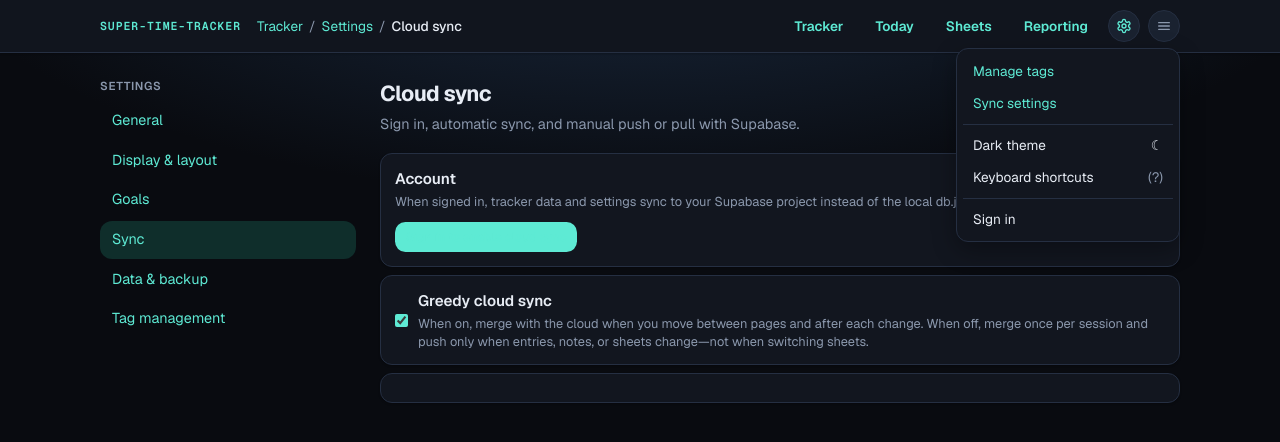
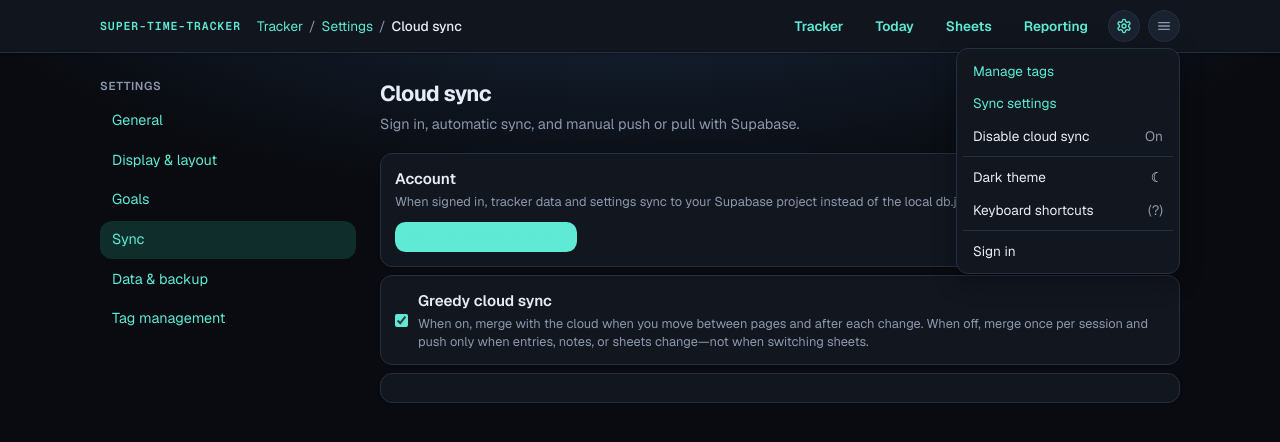
Before and after one commit to f3rnox/super-time-tracker-ui, a Next.js app: page /settings/cloud-sync in a window 1280 px wide. Both pictures are taken after a click on the button "Open menu". Shown: the top 442 px of the page. Built offline with nearby package versions, Linux system fonts and the light colour scheme; no server answers.

Commit message:
feat: add enable/disable cloud sync setting

```diff
--- a/components/cloud-sync-provider.tsx
+++ b/components/cloud-sync-provider.tsx
@@ -9,6 +9,7 @@ import {
   clear_tracker_db_merged_this_browser_session,
   has_tracker_db_merged_this_browser_session,
 } from '@/lib/has_tracker_db_merged_this_browser_session'
+import { is_cloud_sync_enabled } from '@/lib/is_cloud_sync_enabled'
 import { is_supabase_configured } from '@/lib/is_supabase_configured'
 import { run_tracker_db_cloud_sync } from '@/lib/run_tracker_db_cloud_sync'
 import { should_merge_tracker_db_on_navigation } from '@/lib/should_merge_tracker_db_on_navigation'
@@ -27,7 +28,7 @@ export function CloudSyncProvider({
   const skip_next_greedy_pathname_sync_ref = useRef(true)
 
   useEffect(() => {
-    if (!is_supabase_configured()) {
+    if (!is_supabase_configured() || !is_cloud_sync_enabled()) {
       return
     }
 
@@ -91,7 +92,11 @@ export function CloudSyncProvider({
   }, [router])
 
   useEffect(() => {
-    if (!is_supabase_configured() || !should_merge_tracker_db_on_navigation()) {
+    if (
+      !is_supabase_configured() ||
+      !is_cloud_sync_enabled() ||
+      !should_merge_tracker_db_on_navigation()
+    ) {
       return
     }
 
--- a/components/topbar-overflow-menu.tsx
+++ b/components/topbar-overflow-menu.tsx
@@ -6,6 +6,8 @@ import { useEffect, useRef, useState, useSyncExternalStore } from 'react'
 
 import { HamburgerIcon } from '@/components/hamburger-icon'
 import { build_auth_page_href } from '@/lib/build_auth_page_href'
+import { notify_settings_saved } from '@/lib/notify_settings_saved'
+import { cloud_sync_enabled_preference } from '@/lib/preferences/cloud_sync_enabled_preference'
 import { get_theme_server_snapshot, get_theme_snapshot } from '@/lib/get_theme_snapshot'
 import { subscribe_theme } from '@/lib/subscribe_theme'
 import { toggle_theme } from '@/lib/toggle_theme'
@@ -25,6 +27,11 @@ export function TopbarOverflowMenu(): React.ReactElement {
     subscribe_theme,
     get_theme_snapshot,
     get_theme_server_snapshot,
+  )
+  const cloud_sync_enabled = useSyncExternalStore(
+    cloud_sync_enabled_preference.subscribe,
+    cloud_sync_enabled_preference.get_snapshot,
+    cloud_sync_enabled_preference.get_server_snapshot,
   )
   const { email, is_configured, is_pending, sign_out } = use_supabase_auth_session()
 
@@ -74,6 +81,16 @@ export function TopbarOverflowMenu(): React.ReactElement {
     router.push(build_auth_page_href('sign_in', pathname))
   }
 
+  const toggle_cloud_sync_enabled = (): void => {
+    const next_value = cloud_sync_enabled === 'true' ? 'false' : 'true'
+
+    cloud_sync_enabled_preference.write(next_value)
+    cloud_sync_enabled_preference.notify()
+    notify_settings_saved(
+      next_value === 'true' ? 'Cloud sync enabled' : 'Cloud sync disabled',
+    )
+  }
+
   return (
     <div className="relative shrink-0" ref={menu_ref}>
       <button
@@ -121,6 +138,28 @@ export function TopbarOverflowMenu(): React.ReactElement {
               Sync settings
             </Link>
           </li>
+          {is_configured ? (
+            <li role="none">
+              <button
+                type="button"
+                className={menu_item_class}
+                role="menuitemcheckbox"
+                aria-checked={cloud_sync_enabled === 'true'}
+                onClick={toggle_cloud_sync_enabled}
+              >
+                <span className="inline-flex w-full items-center justify-between gap-2">
+                  <span>
+                    {cloud_sync_enabled === 'true'
+                      ? 'Disable cloud sync'
+                      : 'Enable cloud sync'}
+                  </span>
+                  <span className="text-muted" aria-hidden="true">
+                    {cloud_sync_enabled === 'true' ? 'On' : 'Off'}
+                  </span>
+                </span>
+              </button>
+            </li>
+          ) : null}
           <li
             className="my-1 border-t border-panel-border"
             role="separator"
--- /dev/null
+++ b/lib/is_cloud_sync_enabled.ts
@@ -0,0 +1,20 @@
+import {
+  CLOUD_SYNC_ENABLED_DEFAULT,
+  CLOUD_SYNC_ENABLED_STORAGE_KEY,
+} from '@/lib/types/ui_preferences'
+
+/**
+ * Returns true when cloud sync is enabled in local preferences.
+ */
+export function is_cloud_sync_enabled(): boolean {
+  if (typeof window === 'undefined') {
+    return true
+  }
+
+  try {
+    const value = window.localStorage.getItem(CLOUD_SYNC_ENABLED_STORAGE_KEY)
+    return value === null ? CLOUD_SYNC_ENABLED_DEFAULT === 'true' : value === 'true'
+  } catch {
+    return true
+  }
+}
--- a/lib/list_ui_preference_storage_keys.ts
+++ b/lib/list_ui_preference_storage_keys.ts
@@ -1,6 +1,7 @@
 import {
   ACCENT_COLOR_STORAGE_KEY,
   CHECK_IN_FORM_COLLAPSED_STORAGE_KEY,
+  CLOUD_SYNC_ENABLED_STORAGE_KEY,
   CLEAR_TAG_FILTERS_ON_SHEET_CHANGE_STORAGE_KEY,
   COLOR_PALETTE_STORAGE_KEY,
   CONFIRM_BEFORE_CHECKOUT_STORAGE_KEY,
@@ -44,6 +45,7 @@ export function list_ui_preference_storage_keys(): string[] {
     ACCENT_COLOR_STORAGE_KEY,
     ACTIVE_SHEET_STORAGE_KEY,
     CHECK_IN_FORM_COLLAPSED_STORAGE_KEY,
+    CLOUD_SYNC_ENABLED_STORAGE_KEY,
     CLEAR_TAG_FILTERS_ON_SHEET_CHANGE_STORAGE_KEY,
     COLOR_PALETTE_STORAGE_KEY,
     COMPACT_LISTS_STORAGE_KEY,
--- /dev/null
+++ b/lib/preferences/cloud_sync_enabled_preference.ts
@@ -0,0 +1,19 @@
+import { create_ui_preference_store } from '@/lib/ui_preference_store'
+import {
+  CLOUD_SYNC_ENABLED_DEFAULT,
+  CLOUD_SYNC_ENABLED_STORAGE_KEY,
+  type CloudSyncEnabled,
+} from '@/lib/types/ui_preferences'
+
+const is_cloud_sync_enabled = (value: string): value is CloudSyncEnabled =>
+  value === 'true' || value === 'false'
+
+/**
+ * Whether cloud sync operations are currently enabled.
+ */
+export const cloud_sync_enabled_preference =
+  create_ui_preference_store<CloudSyncEnabled>({
+    storage_key: CLOUD_SYNC_ENABLED_STORAGE_KEY,
+    default_value: CLOUD_SYNC_ENABLED_DEFAULT,
+    is_valid: is_cloud_sync_enabled,
+  })
--- a/lib/run_tracker_db_cloud_sync.ts
+++ b/lib/run_tracker_db_cloud_sync.ts
@@ -1,6 +1,7 @@
 import { apply_ui_preferences_dom_from_window } from '@/lib/apply_ui_preferences_dom_from_window'
 import { apply_ui_preferences_from_record } from '@/lib/apply_ui_preferences_from_record'
 import { collect_ui_preferences_from_window } from '@/lib/collect_ui_preferences_from_window'
+import { is_cloud_sync_enabled } from '@/lib/is_cloud_sync_enabled'
 import { mark_tracker_db_merged_this_browser_session } from '@/lib/has_tracker_db_merged_this_browser_session'
 import { notify_cloud_db_sync } from '@/lib/notify_cloud_db_sync'
 import { with_ui_preferences_merge_guard } from '@/lib/ui_preferences_merge_guard'
@@ -17,6 +18,10 @@ export interface RunTrackerDbCloudSyncOptions {
 export async function run_tracker_db_cloud_sync(
   options: RunTrackerDbCloudSyncOptions = {},
 ): Promise<void> {
+  if (!is_cloud_sync_enabled()) {
+    return
+  }
+
   const action = options.action ?? 'push'
   const syncing_message =
     action === 'pull' ? 'Pulling from cloud…' : 'Syncing to cloud…'
--- a/lib/run_ui_preferences_cloud_sync.ts
+++ b/lib/run_ui_preferences_cloud_sync.ts
@@ -1,11 +1,16 @@
 import { collect_ui_preferences_from_window } from '@/lib/collect_ui_preferences_from_window'
+import { is_cloud_sync_enabled } from '@/lib/is_cloud_sync_enabled'
 import { is_supabase_configured } from '@/lib/is_supabase_configured'
 
 /**
  * Pushes all local UI preferences to the cloud API immediately.
  */
 export function run_ui_preferences_cloud_sync(): void {
-  if (typeof window === 'undefined' || !is_supabase_configured()) {
+  if (
+    typeof window === 'undefined' ||
+    !is_supabase_configured() ||
+    !is_cloud_sync_enabled()
+  ) {
     return
   }
 
--- a/lib/schedule_debounced_tracker_db_push.ts
+++ b/lib/schedule_debounced_tracker_db_push.ts
@@ -1,4 +1,5 @@
 import { is_supabase_configured } from '@/lib/is_supabase_configured'
+import { is_cloud_sync_enabled } from '@/lib/is_cloud_sync_enabled'
 import { run_tracker_db_cloud_sync } from '@/lib/run_tracker_db_cloud_sync'
 
 let debounce_timer: ReturnType<typeof setTimeout> | null = null
@@ -8,7 +9,11 @@ let sync_chain: Promise<void> = Promise.resolve()
  * Debounces a background push of local db.json to Supabase.
  */
 export function schedule_debounced_tracker_db_push(): void {
-  if (typeof window === 'undefined' || !is_supabase_configured()) {
+  if (
+    typeof window === 'undefined' ||
+    !is_supabase_configured() ||
+    !is_cloud_sync_enabled()
+  ) {
     return
   }
 
--- a/lib/schedule_ui_preferences_cloud_sync.ts
+++ b/lib/schedule_ui_preferences_cloud_sync.ts
@@ -1,3 +1,4 @@
+import { is_cloud_sync_enabled } from '@/lib/is_cloud_sync_enabled'
 import { is_supabase_configured } from '@/lib/is_supabase_configured'
 import { mark_pending_ui_preferences_cloud_sync } from '@/lib/pending_ui_preferences_cloud_sync'
 import { run_ui_preferences_cloud_sync } from '@/lib/run_ui_preferences_cloud_sync'
@@ -9,7 +10,11 @@ let sync_timeout: ReturnType<typeof setTimeout> | null = null
  * Debounces pushing local UI preferences to the cloud API.
  */
 export function schedule_ui_preferences_cloud_sync(): void {
-  if (typeof window === 'undefined' || !is_supabase_configured()) {
+  if (
+    typeof window === 'undefined' ||
+    !is_supabase_configured() ||
+    !is_cloud_sync_enabled()
+  ) {
     return
   }
 
--- a/lib/types/ui_preferences.ts
+++ b/lib/types/ui_preferences.ts
@@ -120,6 +120,10 @@ export const GREEDY_CLOUD_SYNC_STORAGE_KEY =
   'super-time-tracker-greedy-cloud-sync'
 export const GREEDY_CLOUD_SYNC_DEFAULT: GreedyCloudSync = 'true'
 
+export type CloudSyncEnabled = 'true' | 'false'
+export const CLOUD_SYNC_ENABLED_STORAGE_KEY = 'super-time-tracker-cloud-sync-enabled'
+export const CLOUD_SYNC_ENABLED_DEFAULT: CloudSyncEnabled = 'true'
+
 export type FocusNudgesEnabled = 'true' | 'false'
 export const FOCUS_NUDGES_ENABLED_STORAGE_KEY =
   'super-time-tracker-focus-nudges-enabled'
```
